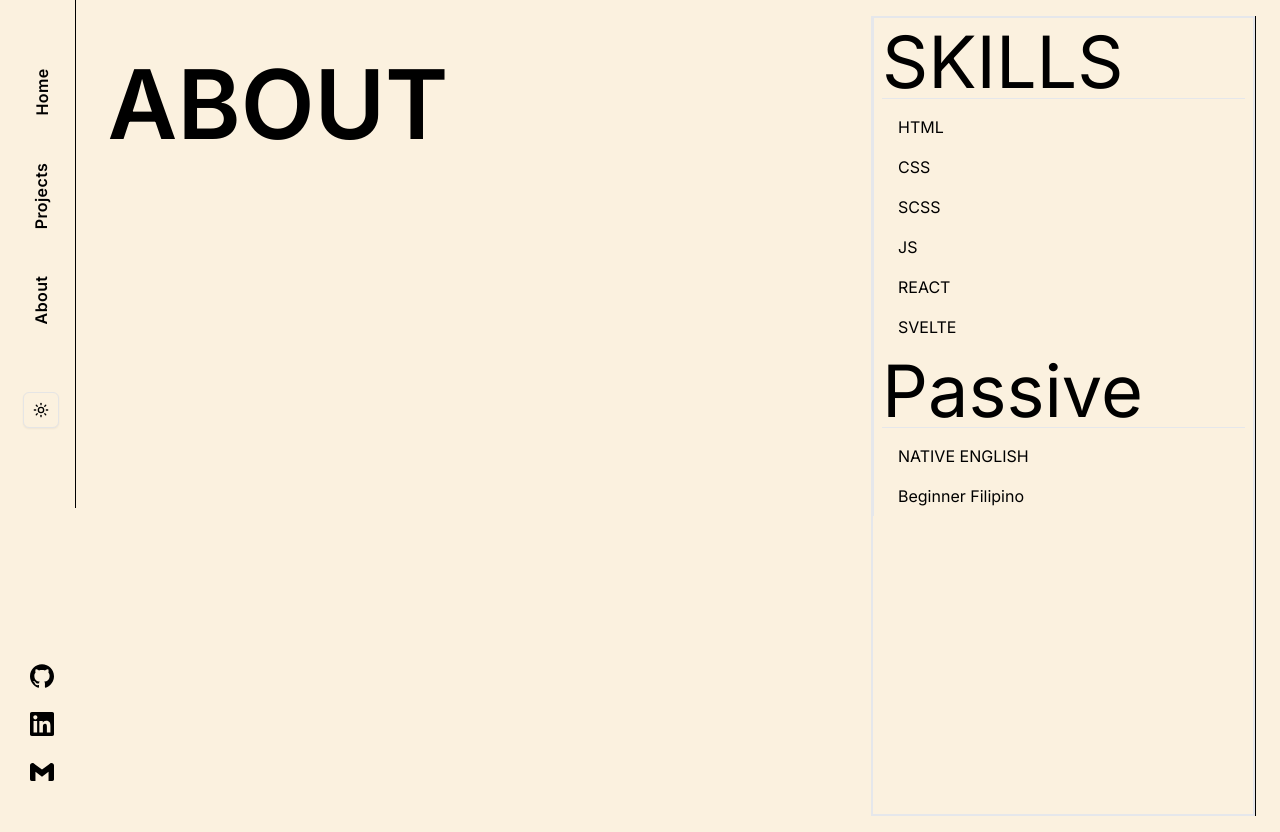
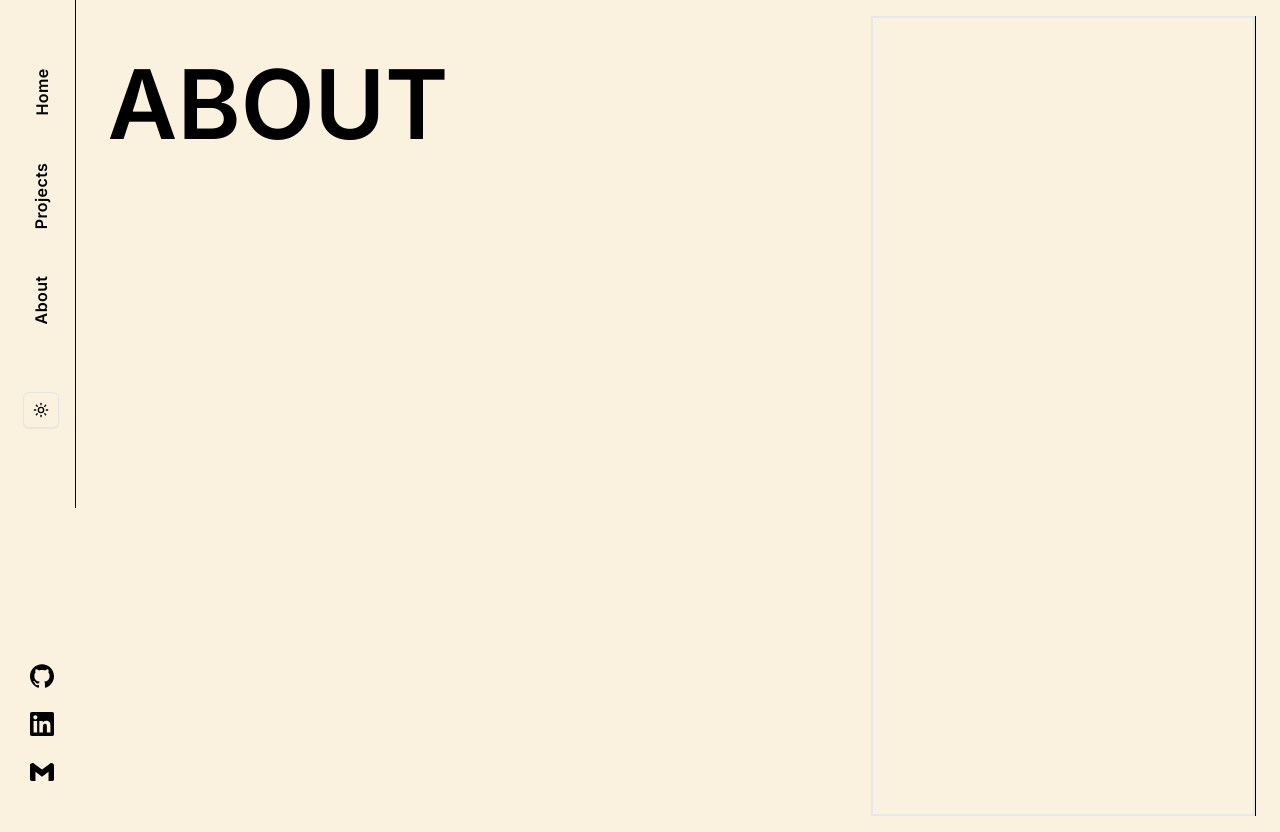
Before and after one commit to CodeLamp168/personal-portfolio, a Next.js app: page /about in a window 1280 px wide. Built offline with nearby package versions, Linux system fonts and the light colour scheme.

Commit message:
ongoing fix for darkmode svgs, minor css additions for scroll, removal of about content

```diff
--- a/app/globals.css
+++ b/app/globals.css
@@ -74,13 +74,6 @@ body {
     @apply bg-background text-foreground;
   }
 }
-
-@layer components {
-  .svg-icon {
-    @apply fill-foreground transition-colors duration-200;
-  }
-}
-
 @layer components {
   .nav-item {
     @apply max-w-max transition-transform md:-rotate-90 cursor-pointer;
@@ -93,4 +86,8 @@ body {
   .contact-logo {
     @apply w-8 h-8;
   }
+
+  .svg-icon {
+    @apply fill-foreground transition-colors duration-200;
+  }
 }
--- a/app/layout.tsx
+++ b/app/layout.tsx
@@ -19,7 +19,7 @@ export default function RootLayout({
 }) {
   return (
     <html lang="en" suppressHydrationWarning>
-      <body className={inter.className}>
+      <body className={inter.className} >
         <ThemeProvider attribute="class" defaultTheme="system" enableSystem>
           <div className="flex flex-col md:flex-row md:mx-2 overflow-hidden">
             <NavArea />
--- a/components/About.tsx
+++ b/components/About.tsx
@@ -1,27 +1,12 @@
 // app/components/About.tsx
 import PageHeader from './PageHeader'
 
-const skills = ['HTML', 'CSS', 'SCSS', 'JS', 'REACT', 'SVELTE']
-const languages = ['NATIVE ENGLISH', 'Beginner Filipino']
-
-const SkillBox = ({ title, items }: { title: string; items: string[] }) => (
-  <div className="skill-box p-2 border-r lg:border-l lg:border-0 border-theme">
-    <h2 className="text-7xl border-b border-theme text-left md:w-auto">{title}</h2>
-    <ul className="inline-flex items-start flex-col gap-4 pl-4 pt-4">
-      {items.map((item) => (
-        <li key={item} className="skill-item">{item}</li>
-      ))}
-    </ul>
-  </div>
-)
 
 export default function About() {
   return (
     <div className="min-h-screen flex flex-col items-center md:block p-0 sm:p-4 relative z-0 overflow-x-hidden">
       <PageHeader pageTitle="ABOUT" />
       <div className="border-2 border-theme absolute flex flex-col sm:flex-row sm:bottom-0 justify-between lg:flex-col lg:block lg:w-80 xl:w-96 lg:absolute lg:h-full md:right-0 lg:top-0">
-        <SkillBox title="SKILLS" items={skills} />
-        <SkillBox title="Passive" items={languages} />
       </div>
     </div>
   )
--- a/components/ImageLink.tsx
+++ b/components/ImageLink.tsx
@@ -1,16 +1,13 @@
 // app/components/ImageLink.tsx
+import { socialLinks } from '@/lib/utils';
 import Image from 'next/image'
 
-const socialLinks = [
-  { name: 'Github', href: 'https://github.com/CodeLamp168', icon: '/svgs/github.svg' },
-  { name: 'LinkedIn', href: 'https://www.linkedin.com/in/calebsimdev/', icon: '/svgs/linkedin.svg' },
-  { name: 'Gmail', href: 'https://mail.google.com/mail/?view=cm&source=mailto&to=dylansim168@gmail.com&body=This%20is%20mail%20body&su=Hello%20Caleb%20', icon: '/svgs/gmail.svg' },
-  { name: 'Discord', href: '#', icon: '/svgs/discord.svg' },
-]
 
 const ImageLink = ({ href, icon, name, size = 'w-6 h-6' }: { href: string; icon: string; name: string; size?: string }) => (
   <a href={href} className="contact-item">
-    <Image src={icon} alt={name} className={`contact-logo ${size}`} width={32} height={32} />
+    <div className={`${size} relative`}>
+      <Image src={icon} alt={name} className="svg-icon" layout="fill" objectFit="contain" />
+    </div>
   </a>
 )
 
--- a/components/Projects.tsx
+++ b/components/Projects.tsx
@@ -22,7 +22,7 @@ export default function Projects() {
   return (
     <div className="min-h-screen flex flex-col items-center md:block p-0 sm:p-4 relative z-0 overflow-x-hidden">
       <PageHeader pageTitle="PROJECTS" />
-      <div className="max-w-max md:absolute md:right-0 md:pt-16 h-4/5 relative overflow-y-scroll lg:pr-1">
+      <div className="max-w-max md:absolute md:right-0 md:pt-16 h-4/5 relative lg:pr-1">
         <ul className="text-right flex flex-col gap-6">
           {projects.map((project) => (
             <ProjectItem key={project.name} {...project} />
--- a/lib/utils.ts
+++ b/lib/utils.ts
@@ -15,3 +15,10 @@ export const projects = [
   { name: 'NEWS Flexbox', tools: ['HTML', 'CSS', 'JS'], link: 'https://codelamp168.github.io/News-Homepage-Front-End-Mentor-CHALLENGE/' },
   { name: 'Verve Elegance', tools: ['HTML', 'CSS', 'JS'], link: 'https://codelamp168.github.io/Verve-Elegence-Promo-Page/' },
 ]
+
+export const socialLinks = [
+  { name: 'Github', href: 'https://github.com/CodeLamp168', icon: '/svgs/github.svg' },
+  { name: 'LinkedIn', href: 'https://www.linkedin.com/in/calebsimdev/', icon: '/svgs/linkedin.svg' },
+  { name: 'Gmail', href: 'https://mail.google.com/mail/?view=cm&source=mailto&to=dylansim168@gmail.com&body=This%20is%20mail%20body&su=Hello%20Caleb%20', icon: '/svgs/gmail.svg' },
+  { name: 'Discord', href: '#', icon: '/svgs/discord.svg' },
+]
```
